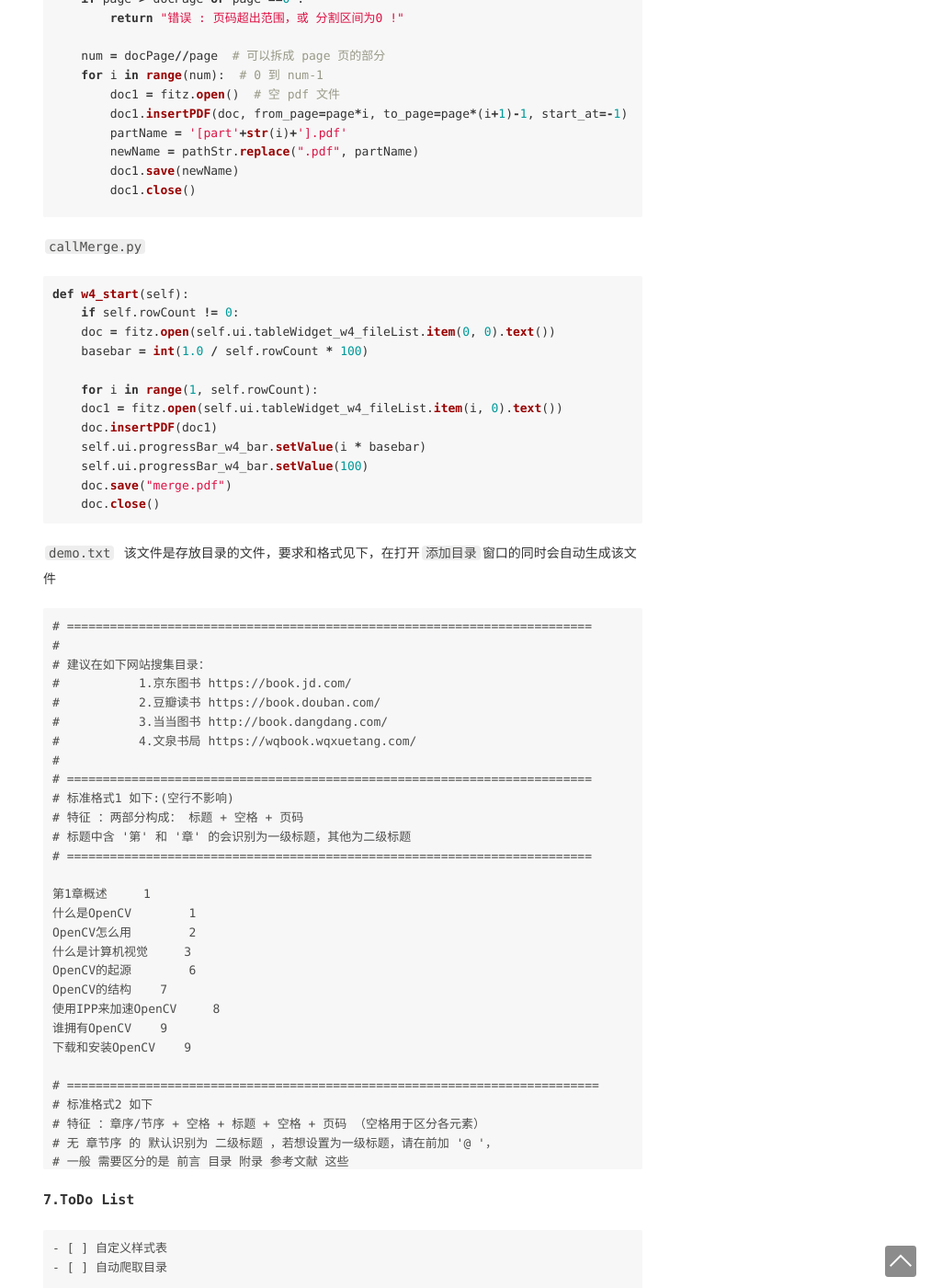
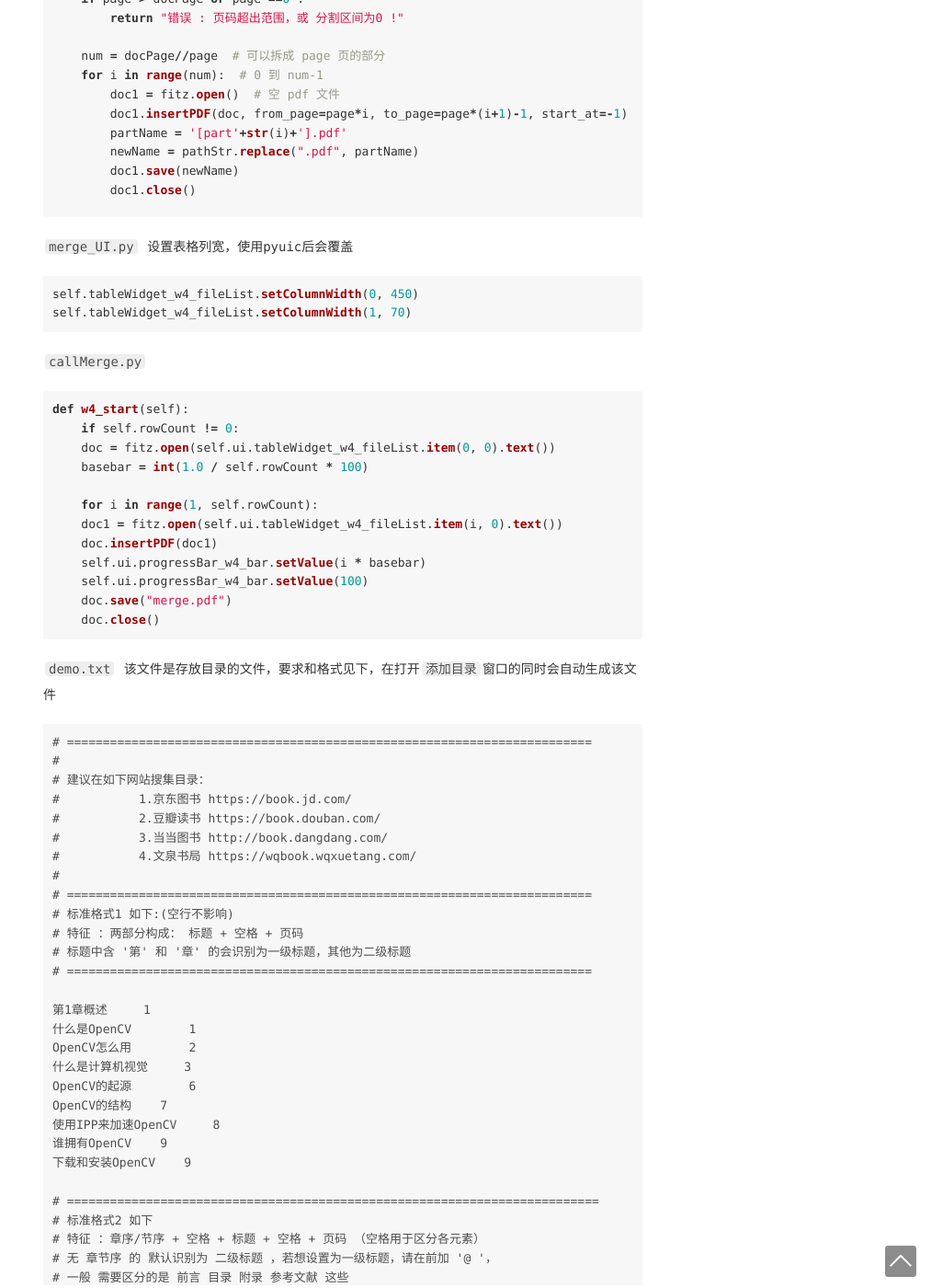
Before and after one commit to devxzh/devxzh.github.io, a Jekyll site: the page built from _posts/2020-07-20-PDF工具箱.md, in a window 1280 px wide and 1400 px high, scrolled down 9291 px. Shown: the whole window at 92% size, without its empty margins (267-1280 px from the left). Built offline with Jekyll 4.4.1, drawn with Linux system fonts in a browser that asks for light colours; comment, search, counter and statistics services are not loaded; some of the changed text lies outside the part shown.

Commit message:
Update 2020-07-20-PDF工具箱.md

````diff
--- a/_posts/2020-07-20-PDF工具箱.md
+++ b/_posts/2020-07-20-PDF工具箱.md
@@ -12,7 +12,7 @@ PDF 是一种便携，易查找的电子书，在学习工作中我们可能需
 
 ### 1. 使用模块
 
-1. `pyqt5`，`pymupdf`，`python3.7` ，`qt designer` ，`QCandyUi`(可选)
+1. `pyqt5`，[`pymupdf`](https://pymupdf.readthedocs.io/en/latest/#)，`python3.7` ，`qt designer` ，`QCandyUi`(可选)
 2. 指定下载源。可后加`-i https://pypi.tuna.tsinghua.edu.cn/simple`，如
 
 ```powershell
@@ -454,6 +454,13 @@ def split_pdf_custom_page(pathStr, pageStr):
     return "拆分成功"
 ```
 
+`merge_UI.py` 设置表格列宽，使用pyuic后会覆盖
+
+```python
+self.tableWidget_w4_fileList.setColumnWidth(0, 450)
+self.tableWidget_w4_fileList.setColumnWidth(1, 70)
+```
+
 `callMerge.py`
 
 ```python
````
Also changed, not shown: other parts of _posts/2020-07-20-PDF工具箱.md (+6 -0 lines).
